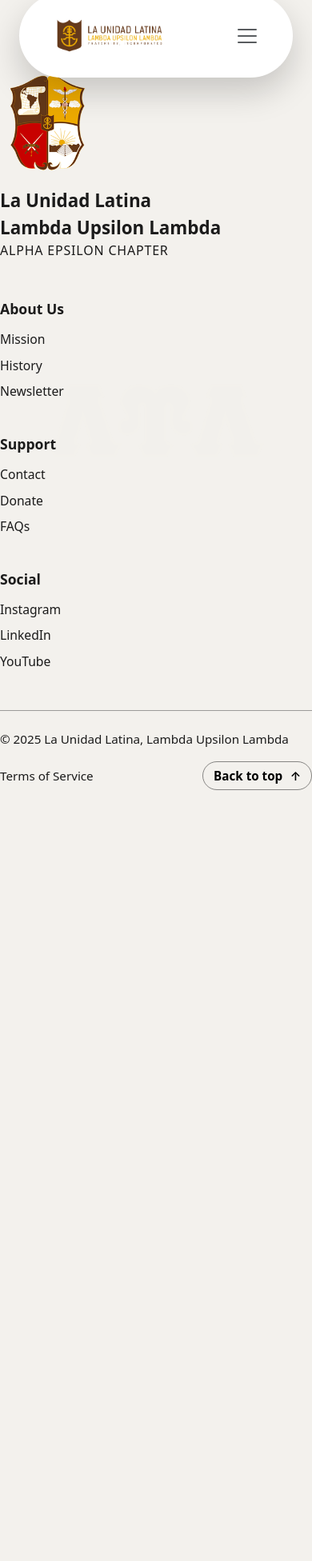
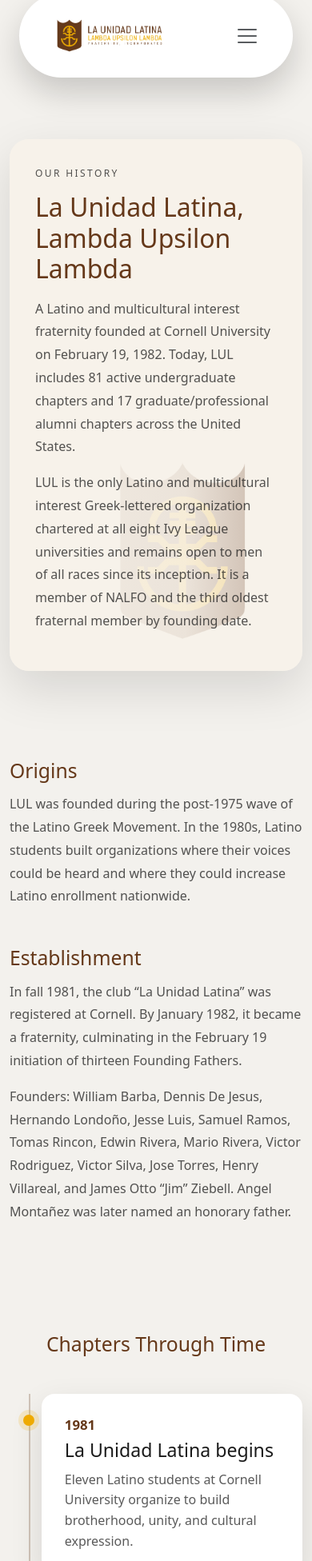
Before and after one commit to royalcala05/lul-ae, a React (Vite) app in the folder client/: page /history in a window 390 px wide. Shown: the part 26-1978 px from the top of the page at 80% size. Before the commit the page ends 1054 px from the top, so only its background shows below. Built offline with nearby package versions, Linux system fonts and the light colour scheme.

Commit message:
history page

```diff
--- a/client/src/App.jsx
+++ b/client/src/App.jsx
@@ -8,6 +8,7 @@
 import Events from "./pages/Events";
 import Contact from "./pages/Contact";
 import Hermanos from "./pages/Hermanos";
+import History from "./pages/History";
 
 export default function App() {
   return (
@@ -19,6 +20,7 @@
         <Route path="/philanthropy" element={<Philanthropy />} />
         <Route path="/events" element={<Events />} />
         <Route path="/contact" element={<Contact />} />
+        <Route path="/history" element={<History />} />
         <Route path="/Hermanos" element={<Hermanos />} />
       </Routes>
       <SiteFooter />
--- a/client/src/components/SiteNavbar.jsx
+++ b/client/src/components/SiteNavbar.jsx
@@ -94,6 +94,7 @@
 
               <li className="nav-item"><NavLink className="nav-link" to="/philanthropy">Philanthropy</NavLink></li>
               <li className="nav-item"><NavLink className="nav-link" to="/events">Events</NavLink></li>
+              <li className="nav-item"><NavLink className="nav-link" to="/history">Our History</NavLink></li>
               <li className="nav-item"><NavLink className="nav-link" to="/contact">Contact us</NavLink></li>
             </ul>
 
--- /dev/null
+++ b/client/src/pages/History.jsx
@@ -0,0 +1,156 @@
+import fratCrestImg from "../assets/Frat_Crest.png";
+
+const timeline = [
+  {
+    year: "1981",
+    title: "La Unidad Latina begins",
+    body:
+      "Eleven Latino students at Cornell University organize to build brotherhood, unity, and cultural expression.",
+  },
+  {
+    year: "1982",
+    title: "Founding at Cornell",
+    body:
+      "On February 19, 1982, the Alpha line initiates the Alpha chapter at Cornell University in Ithaca, New York.",
+  },
+  {
+    year: "1980s",
+    title: "Early growth",
+    body:
+      "Expansion begins across New York, Pennsylvania, and Rhode Island, including SUNY campuses such as Buffalo and Binghamton.",
+  },
+  {
+    year: "1986",
+    title: "A pivotal moment",
+    body:
+      "The Beta chapter considers co-ed membership, inspiring the creation of a Latina sorority on campus.",
+  },
+  {
+    year: "1988",
+    title: "National milestone",
+    body:
+      "Lambda Upsilon Lambda becomes the first Latino interest fraternity incorporated at the national level.",
+  },
+  {
+    year: "1990s",
+    title: "35 new campuses",
+    body:
+      "The fraternity expands to 35 additional campuses across nine states and Washington, D.C.",
+  },
+  {
+    year: "1999",
+    title: "NALFO membership",
+    body:
+      "Lambda Upsilon Lambda joins the National Association of Latino Fraternal Organizations (NALFO).",
+  },
+  {
+    year: "2000s–2020s",
+    title: "National reach",
+    body:
+      "The fraternity grows to more than 30 campuses in 11 states, strengthening presence in the Southeast, Mid-Atlantic, Texas, and California.",
+  },
+  {
+    year: "2006",
+    title: "Community voice",
+    body:
+      "James Madison University hosts educator Jaime Escalante as a guest speaker.",
+  },
+  {
+    year: "2018–2024",
+    title: "Chapter returns",
+    body:
+      "The Epsilon chapter at the University at Buffalo and Buffalo State College closes in 2018 and is reinstated in 2024.",
+  },
+  {
+    year: "2020–2022",
+    title: "Honoring founders",
+    body:
+      "Founding Fathers Edwin Rivera and James Otto “Jim” Ziebell pass away, remembered for their lasting legacy.",
+  },
+];
+
+export default function History() {
+  return (
+    <div className="history-page page-with-fixed-nav bg-sand">
+      <section className="history-hero">
+        <div className="container">
+          <div
+            className="history-hero-card"
+            style={{ backgroundImage: `url(${fratCrestImg})` }}
+          >
+            <div className="history-hero-overlay" />
+            <div className="history-hero-content">
+              <p className="history-eyebrow">Our History</p>
+              <h1>La Unidad Latina, Lambda Upsilon Lambda</h1>
+              <p>
+                A Latino and multicultural interest fraternity founded at Cornell
+                University on February 19, 1982. Today, LUL includes 81 active
+                undergraduate chapters and 17 graduate/professional alumni
+                chapters across the United States.
+              </p>
+              <p>
+                LUL is the only Latino and multicultural interest Greek-lettered
+                organization chartered at all eight Ivy League universities and
+                remains open to men of all races since its inception. It is a
+                member of NALFO and the third oldest fraternal member by founding
+                date.
+              </p>
+            </div>
+          </div>
+        </div>
+      </section>
+
+      <section className="history-story">
+        <div className="container">
+          <div className="history-story-grid">
+            <div>
+              <h2>Origins</h2>
+              <p>
+                LUL was founded during the post-1975 wave of the Latino Greek
+                Movement. In the 1980s, Latino students built organizations where
+                their voices could be heard and where they could increase Latino
+                enrollment nationwide.
+              </p>
+            </div>
+            <div>
+              <h2>Establishment</h2>
+              <p>
+                In fall 1981, the club “La Unidad Latina” was registered at
+                Cornell. By January 1982, it became a fraternity, culminating in
+                the February 19 initiation of thirteen Founding Fathers.
+              </p>
+              <p>
+                Founders: William Barba, Dennis De Jesus, Hernando Londoño, Jesse
+                Luis, Samuel Ramos, Tomas Rincon, Edwin Rivera, Mario Rivera,
+                Victor Rodriguez, Victor Silva, Jose Torres, Henry Villareal, and
+                James Otto “Jim” Ziebell. Angel Montañez was later named an
+                honorary father.
+              </p>
+            </div>
+          </div>
+        </div>
+      </section>
+
+      <section className="history-timeline">
+        <div className="container">
+          <h2 className="history-section-title">Chapters Through Time</h2>
+          <div className="history-line">
+            {timeline.map((item, index) => (
+              <div
+                key={`${item.year}-${item.title}`}
+                className={`history-event ${index % 2 ? "is-right" : "is-left"}`}
+              >
+                <div className="history-dot" />
+                <div className="history-card">
+                  <div className="history-year">{item.year}</div>
+                  <h3>{item.title}</h3>
+                  <p>{item.body}</p>
+                </div>
+              </div>
+            ))}
+          </div>
+        </div>
+      </section>
+    </div>
+  );
+}
--- a/client/src/styles/global.css
+++ b/client/src/styles/global.css
@@ -428,6 +428,209 @@
   }
 }
 
+/* HISTORY PAGE */
+.history-page{
+  background: var(--lul-sand);
+  color: #1b1b1b;
+}
+
+.history-hero{
+  padding: 120px 0 70px;
+}
+
+.history-hero-card{
+  position: relative;
+  background-color: #f7f2ea;
+  background-repeat: no-repeat;
+  background-size: 420px;
+  background-position: right 24px center;
+  border-radius: 24px;
+  overflow: hidden;
+  box-shadow: 0 22px 60px rgba(0,0,0,.12);
+}
+
+.history-hero-overlay{
+  position: absolute;
+  inset: 0;
+  background: linear-gradient(90deg, rgba(247,242,234,.97), rgba(247,242,234,.92) 60%, rgba(247,242,234,.6));
+}
+
+.history-hero-content{
+  position: relative;
+  padding: 3.5rem;
+  max-width: 760px;
+}
+
+.history-hero-content h1{
+  color: var(--lul-brown);
+  font-size: clamp(2rem, 4vw, 3rem);
+  margin-bottom: 1rem;
+}
+
+.history-hero-content p{
+  color: rgba(27,27,27,.75);
+  line-height: 1.8;
+}
+
+.history-eyebrow{
+  text-transform: uppercase;
+  letter-spacing: .2em;
+  font-size: .75rem;
+  color: var(--lul-gold);
+  margin-bottom: .8rem;
+}
+
+.history-story{
+  padding: 40px 0 80px;
+}
+
+.history-story-grid{
+  display: grid;
+  grid-template-columns: repeat(2, minmax(0, 1fr));
+  gap: 2rem;
+}
+
+.history-story h2{
+  color: var(--lul-brown);
+  margin-bottom: .8rem;
+}
+
+.history-story p{
+  color: rgba(27,27,27,.75);
+  line-height: 1.8;
+}
+
+.history-timeline{
+  padding: 40px 0 120px;
+}
+
+.history-section-title{
+  text-align: center;
+  color: var(--lul-brown);
+  margin-bottom: 3rem;
+}
+
+.history-line{
+  position: relative;
+  display: grid;
+  gap: 2.8rem;
+}
+
+.history-line::before{
+  content: "";
+  position: absolute;
+  top: 0;
+  bottom: 0;
+  left: 50%;
+  width: 2px;
+  transform: translateX(-50%);
+  background: rgba(101,56,25,.25);
+}
+
+.history-event{
+  position: relative;
+  display: grid;
+  grid-template-columns: 1fr 1fr;
+  gap: 2rem;
+}
+
+.history-event.is-right{
+  direction: rtl;
+}
+
+.history-event.is-right .history-card{
+  direction: ltr;
+}
+
+.history-dot{
+  position: absolute;
+  top: 26px;
+  left: 50%;
+  transform: translateX(-50%);
+  width: 14px;
+  height: 14px;
+  border-radius: 50%;
+  background: var(--lul-gold);
+  box-shadow: 0 0 0 6px rgba(238,170,0,.18);
+}
+
+.history-card{
+  background: #fff;
+  border-radius: 16px;
+  padding: 1.6rem 1.8rem;
+  box-shadow: 0 16px 40px rgba(0,0,0,.12);
+  max-width: 460px;
+}
+
+.history-event.is-left .history-card{
+  justify-self: end;
+}
+
+.history-year{
+  font-size: 1.05rem;
+  font-weight: 700;
+  color: var(--lul-brown);
+  margin-bottom: .4rem;
+}
+
+.history-card h3{
+  margin-bottom: .6rem;
+  color: #1b1b1b;
+}
+
+.history-card p{
+  margin-bottom: 0;
+  color: rgba(27,27,27,.72);
+  line-height: 1.6;
+}
+
+@media (max-width: 991px){
+  .history-hero-card{
+    background-size: 260px;
+    background-position: right 20px bottom 20px;
+  }
+
+  .history-hero-content{
+    padding: 2.5rem;
+  }
+
+  .history-story-grid{
+    grid-template-columns: 1fr;
+  }
+
+  .history-line::before{
+    left: 24px;
+    transform: none;
+  }
+
+  .history-event{
+    grid-template-columns: 1fr;
+  }
+
+  .history-event.is-right{
+    direction: ltr;
+  }
+
+  .history-dot{
+    left: 24px;
+  }
+
+  .history-card{
+    max-width: 100%;
+    margin-left: 2.5rem;
+  }
+}
+
+@media (max-width: 575px){
+  .history-hero{
+    padding-top: 100px;
+  }
+
+  .history-hero-content{
+    padding: 2rem;
+  }
+}
+
 .pathe-hero{
   padding: 110px 0 90px;
   text-align: center;
```
